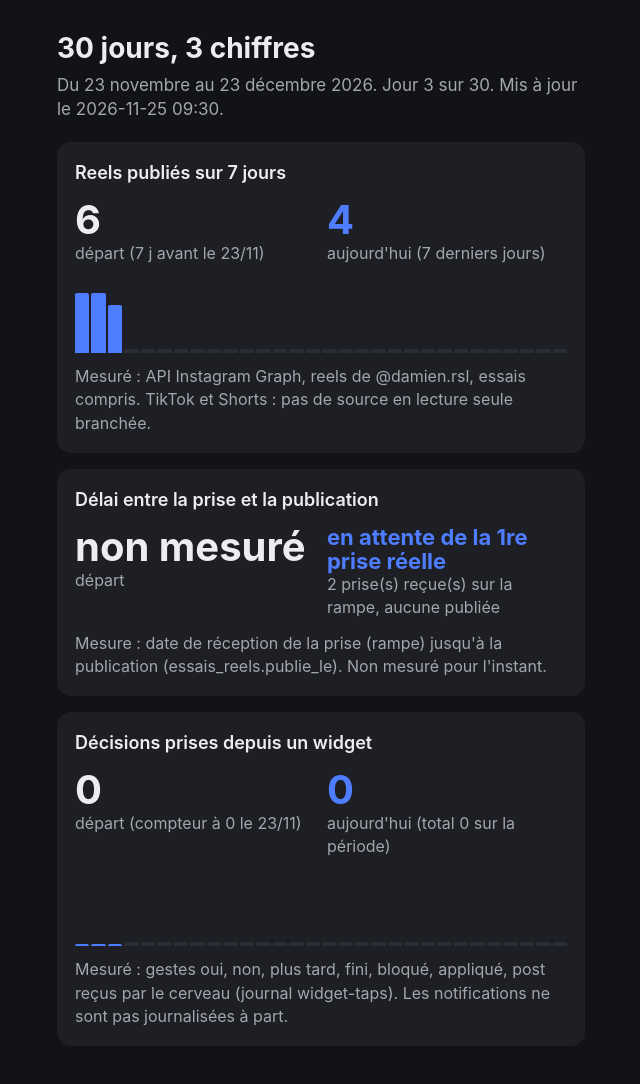
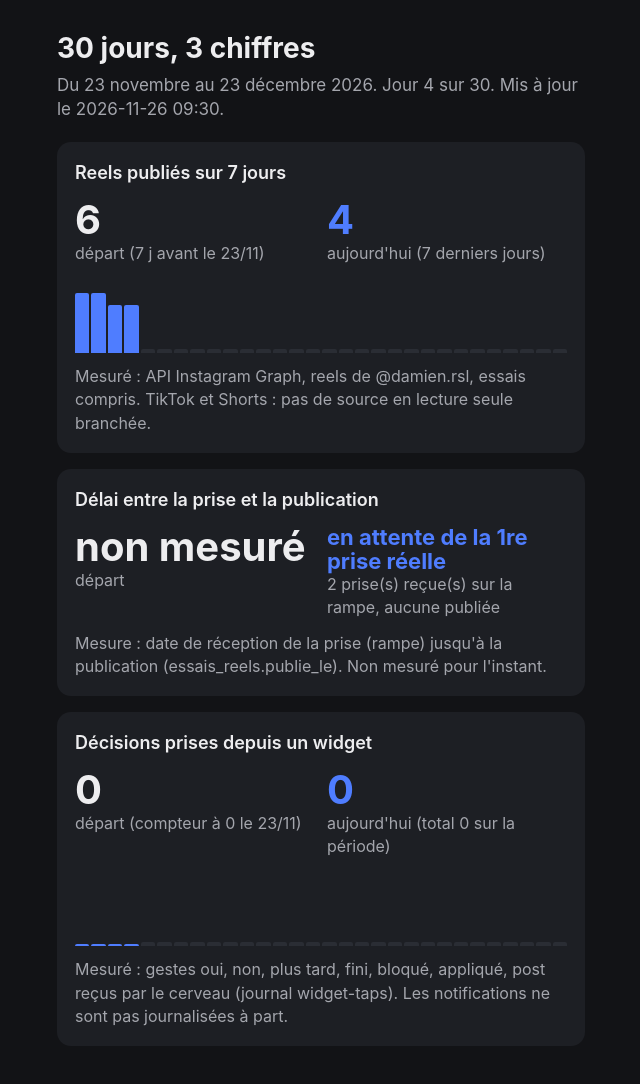
Before and after one commit to damienrsl/compteur-30-jours, a plain HTML site: page index.html in a window 1280 px wide. Shown: the whole page, without its empty margins (319-959 px from the left). Drawn offline with Linux system fonts and the light colour scheme.

Commit message:
Compteur 2026-11-26

```diff
--- a/index.html
+++ b/index.html
@@ -10,16 +10,16 @@ h1{font-size:28px;margin:8px 0 4px}.sous{color:#a4a6ad;margin:0 0 20px}
 .src{color:#a4a6ad;font-size:16px;margin:12px 0 0}.err{color:#ededef;border-left:3px solid #4f7dff;padding-left:10px}
 </style></head><body>
 <h1>30 jours, 3 chiffres</h1>
-<p class="sous">Du 23 novembre au 23 décembre 2026. Jour 3 sur 30. Mis à jour le 2026-11-25 09:30.</p>
+<p class="sous">Du 23 novembre au 23 décembre 2026. Jour 4 sur 30. Mis à jour le 2026-11-26 09:30.</p>
 <div class="c"><h2>Reels publiés sur 7 jours</h2><div class="duo"><div><div class="n">6</div><div class="l">départ (7 j avant le 23/11)</div></div>
 <div><div class="n b">4</div><div class="l">aujourd'hui (7 derniers jours)</div></div></div>
-<div class="bar"><i style="height:83%" title="2026-11-23: 5"></i><i style="height:83%" title="2026-11-24: 5"></i><i style="height:67%" title="2026-11-25: 4"></i><i class="vide"></i><i class="vide"></i><i class="vide"></i><i class="vide"></i><i class="vide"></i><i class="vide"></i><i class="vide"></i><i class="vide"></i><i class="vide"></i><i class="vide"></i><i class="vide"></i><i class="vide"></i><i class="vide"></i><i class="vide"></i><i class="vide"></i><i class="vide"></i><i class="vide"></i><i class="vide"></i><i class="vide"></i><i class="vide"></i><i class="vide"></i><i class="vide"></i><i class="vide"></i><i class="vide"></i><i class="vide"></i><i class="vide"></i><i class="vide"></i></div>
+<div class="bar"><i style="height:83%" title="2026-11-23: 5"></i><i style="height:83%" title="2026-11-24: 5"></i><i style="height:67%" title="2026-11-25: 4"></i><i style="height:67%" title="2026-11-26: 4"></i><i class="vide"></i><i class="vide"></i><i class="vide"></i><i class="vide"></i><i class="vide"></i><i class="vide"></i><i class="vide"></i><i class="vide"></i><i class="vide"></i><i class="vide"></i><i class="vide"></i><i class="vide"></i><i class="vide"></i><i class="vide"></i><i class="vide"></i><i class="vide"></i><i class="vide"></i><i class="vide"></i><i class="vide"></i><i class="vide"></i><i class="vide"></i><i class="vide"></i><i class="vide"></i><i class="vide"></i><i class="vide"></i><i class="vide"></i></div>
 <p class="src">Mesuré : API Instagram Graph, reels de @damien.rsl, essais compris. TikTok et Shorts : pas de source en lecture seule branchée.</p></div>
 <div class="c"><h2>Délai entre la prise et la publication</h2><div class="duo"><div><div class="n">non mesuré</div><div class="l">départ</div></div>
 <div><div class="n b" style="font-size:22px">en attente de la 1re prise réelle</div><div class="l">2 prise(s) reçue(s) sur la rampe, aucune publiée</div></div></div>
 <p class="src">Mesure : date de réception de la prise (rampe) jusqu'à la publication (essais_reels.publie_le). Non mesuré pour l'instant.</p></div>
 <div class="c"><h2>Décisions prises depuis un widget</h2><div class="duo"><div><div class="n">0</div><div class="l">départ (compteur à 0 le 23/11)</div></div>
 <div><div class="n b">0</div><div class="l">aujourd'hui (total 0 sur la période)</div></div></div>
-<div class="bar"><i style="height:4%" title="2026-11-23: 0"></i><i style="height:4%" title="2026-11-24: 0"></i><i style="height:4%" title="2026-11-25: 0"></i><i class="vide"></i><i class="vide"></i><i class="vide"></i><i class="vide"></i><i class="vide"></i><i class="vide"></i><i class="vide"></i><i class="vide"></i><i class="vide"></i><i class="vide"></i><i class="vide"></i><i class="vide"></i><i class="vide"></i><i class="vide"></i><i class="vide"></i><i class="vide"></i><i class="vide"></i><i class="vide"></i><i class="vide"></i><i class="vide"></i><i class="vide"></i><i class="vide"></i><i class="vide"></i><i class="vide"></i><i class="vide"></i><i class="vide"></i><i class="vide"></i></div>
+<div class="bar"><i style="height:4%" title="2026-11-23: 0"></i><i style="height:4%" title="2026-11-24: 0"></i><i style="height:4%" title="2026-11-25: 0"></i><i style="height:4%" title="2026-11-26: 0"></i><i class="vide"></i><i class="vide"></i><i class="vide"></i><i class="vide"></i><i class="vide"></i><i class="vide"></i><i class="vide"></i><i class="vide"></i><i class="vide"></i><i class="vide"></i><i class="vide"></i><i class="vide"></i><i class="vide"></i><i class="vide"></i><i class="vide"></i><i class="vide"></i><i class="vide"></i><i class="vide"></i><i class="vide"></i><i class="vide"></i><i class="vide"></i><i class="vide"></i><i class="vide"></i><i class="vide"></i><i class="vide"></i><i class="vide"></i></div>
 <p class="src">Mesuré : gestes oui, non, plus tard, fini, bloqué, appliqué, post reçus par le cerveau (journal widget-taps). Les notifications ne sont pas journalisées à part.</p></div>
 </body></html>
```
Also changed, not shown: 1 other file.
